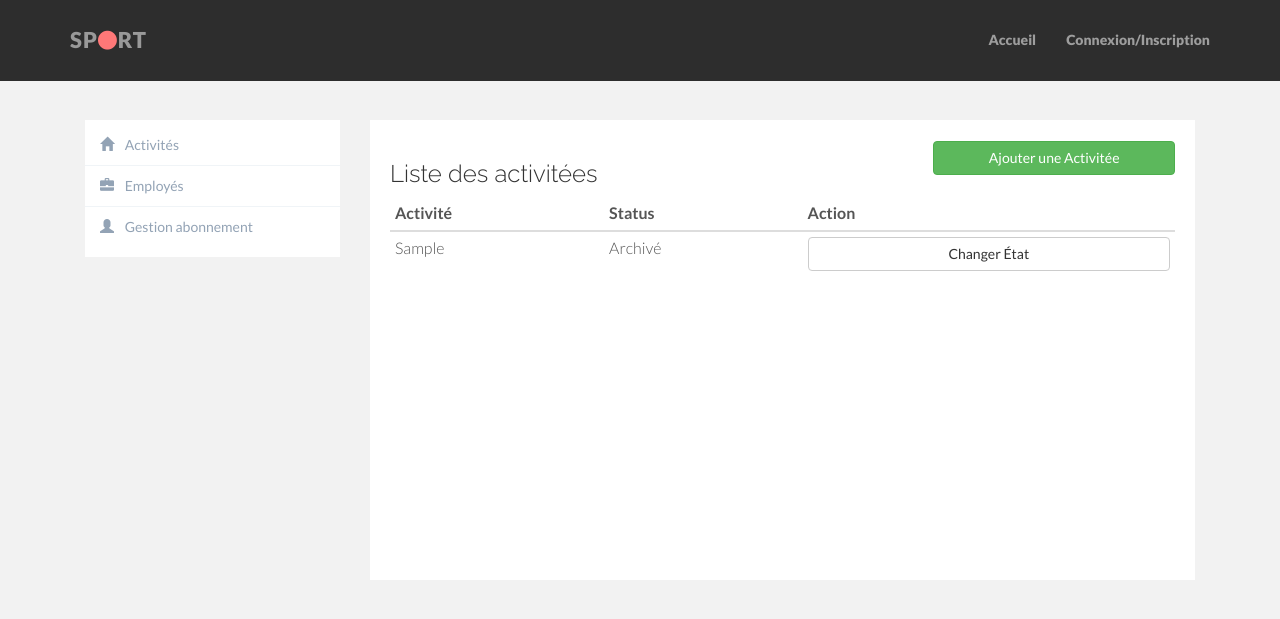
After one commit to Loulouw/CSI_Projet_M1, a PHP site: page /gestionActiviteAdministrateur.php in a window 1280 px wide. The commit adds this page. Shown: the top 619 px of the page. Run offline with PHP 8.4, Linux system fonts and the light colour scheme; tables that the repository leaves empty or names only in its code hold one stand-in row (values such as "Sample post"); some libraries are stand-ins or nearby versions.

Commit message:
ajout activite / gestion activite

```diff
--- a/db.php
+++ b/db.php
@@ -291,4 +291,26 @@ class db
         }
         return $message;
     }
+
+    function getActivites(){
+        return ORM::for_table("activite")->orderByAsc("libelle")->findMany();
+    }
+
+    function getActivite($nomActivite){
+        return ORM::for_table("activite")->where('libelle',$nomActivite)->findOne();
+    }
+
+    function updateActiviteArchive($idActivite){
+        $activite = ORM::for_table("activite")->where("id",$idActivite)->findOne();
+        $activite->archive = !$activite->archive;
+        $activite->save();
+    }
+
+    function ajoutActivite($nomActivite){
+        $activite = ORM::for_table("activite")->create();
+        $activite->id = $this->getLastId("activite");
+        $activite->libelle = $nomActivite;
+        $activite->archive = false;
+        $activite->save();
+    }
 }
--- /dev/null
+++ b/gestionActiviteAdministrateur.php
@@ -0,0 +1,109 @@
+<?php include 'header.php'; ?>
+<?php
+if (isset($_POST['updateEtatActivite'])) {
+    $db->updateActiviteArchive($_POST['idActivite']);
+}
+
+$messageActivite = "";
+
+if (isset($_POST['nouvelleActiviteeSend'])) {
+    if (trim($_POST['nomActivite']) === "") {
+        $messageActivite = "Le nom ne peut pas être vide";
+    } else if ($db->getActivite($_POST['nomActivite']) == false) {
+        $db->ajoutActivite($_POST['nomActivite']);
+        $messageActivite = "OK";
+    } else {
+        $messageActivite = "Une activitée portant le même nom existe déjà";
+    }
+}
+?>
+
+
+<div class="container n center">
+    <div class="row profile">
+        <?php include 'menuAdministrateur.php'; ?>
+
+        <div class="modal fade" id="modalAjoutActivite" tabindex="-1" role="dialog">
+            <div class="modal-dialog" role="document">
+                <div class="modal-content">
+                    <div class="modal-header">
+                        <h3 class="modal-title">Ajouter une activitée</h3>
+                        <button type="button" class="close" data-dismiss="modal" aria-label="Close">
+                            <span aria-hidden="true">&times;</span>
+                        </button>
+                    </div>
+                    <form id="activiteForm" method="post">
+                        <div class="modal-body">
+                            <div class="form-group" style="display:inline">
+                                <label for="nomActivite" class="control-label">Nom de l'activitée</label>
+                                <input type="text" class="form-control" id="nomActivite" name="nomActivite" value=""
+                                       required=""
+                                       title="Nom de l'activitée">
+                            </div>
+
+                        </div>
+                        <div class="modal-footer">
+                            <button style="display:inline" id="buttonAjoutActivite" type="submit"
+                                    name="nouvelleActiviteeSend" class="btn btn-success btn-block">Ajouter
+                            </button>
+                        </div>
+                    </form>
+                </div>
+            </div>
+        </div>
+
+        <div class="col-md-9">
+            <div class="profile-content">
+                <div class="row">
+                    <div class="col-md-12">
+                        <?php
+                        if (strcmp($messageActivite, "OK") == 0) {
+                            echo "<div class=\"alert alert-success\">L'activitée " . $_POST['nomActivite'] . " a été ajoutée</div>";
+                        } else if (strcmp($messageActivite, "") != 0) {
+                            echo "<div class=\"alert alert-danger\">" . $messageActivite . "</div>";
+                        }
+                        ?>
+                    </div>
+                    <div class="col-md-8">
+                        <h3>Liste des activitées</h3>
+                    </div>
+                    <div class="col-md-4">
+                        <button id="modalActiviteb" class="btn btn-success btn-block" type="button">
+                            Ajouter une Activitée
+                        </button>
+                    </div>
+                    <div class="col-md-12">
+                        <table class="table table-condensed">
+                            <thead>
+                            <tr>
+                                <th>Activité</th>
+                                <th>Status</th>
+                                <th>Action</th>
+                            </tr>
+                            </thead>
+                            <tbody>
+                            <?php
+                            $activites = $db->getActivites();
+                            foreach ($activites as $a) {
+                                echo "<form action='gestionActiviteAdministrateur.php' method='POST'>";
+                                echo "<input type='hidden' name='idActivite' value='" . $a->id . "'/>";
+                                $actif = $a->archive ? "Archivé" : "Actif";
+                                echo "<tr>";
+                                echo "<td>" . $a->libelle . "</td>";
+                                echo "<td>" . $actif . "</td>";
+                                echo "<td><input type='submit' class='btn btn-default btn-block' name='updateEtatActivite' value='Changer État'></td>";
+                                echo "</tr>";
+                                echo "</form>";
+                            }
+                            ?>
+                            </tbody>
+                        </table>
+                    </div>
+                </div>
+
+            </div>
+        </div>
+    </div>
+</div>
+
+<?php include 'footer.php'; ?>
--- a/menu.php
+++ b/menu.php
@@ -14,6 +14,9 @@
                 <li><a href="index.php">Accueil</a></li>
                 <?php
                     if(isset($_SESSION['utilisateur'])){
+                        if($_SESSION['utilisateur']->idstatusutilisateur == 1){
+                            echo "<li><a href='gestionActiviteAdministrateur.php'>Administration</a></li>";
+                        }
                         echo "<li><a href='vueGeneralCompte.php'>Mon compte</a></li>";
                         echo "<li><a href='deconnexion.php'>Deconnexion</a></li>";
                     }else{
--- /dev/null
+++ b/menuAdministrateur.php
@@ -0,0 +1,26 @@
+<div class="col-md-3">
+    <div class="profile-sidebar">
+        <!-- END SIDEBAR USER TITLE -->
+        <!-- SIDEBAR MENU -->
+        <div class="profile-usermenu" style="margin-top: -15px;">
+            <ul class="nav">
+                <li>
+                    <a href="gestionActiviteAdministrateur.php">
+                        <i class="glyphicon glyphicon-home"></i>
+                        Activités </a>
+                </li>
+                <li>
+                    <a href="gestionEmployeAdministrateur.php">
+                        <i class="glyphicon glyphicon-briefcase"></i>
+                        Employés </a>
+                </li>
+                <li>
+                    <a href="gestionCompteInactifAdministrateur.php">
+                        <i class="glyphicon glyphicon-user"></i>
+                        Gestion abonnement </a>
+                </li>
+            </ul>
+        </div>
+        <!-- END MENU -->
+    </div>
+</div>
--- a/script/script.js
+++ b/script/script.js
@@ -1,6 +1,9 @@
 $(document).ready(function () {
     $("#modal10jb").click(function () {
         $("#modal10j").modal("show");
+    });
+    $("#modalActiviteb").click(function () {
+        $("#modalAjoutActivite").modal("show");
     });
     $("#modal1mb").click(function () {
         $("#modal1m").modal("show");
@@ -8,7 +11,9 @@ $(document).ready(function () {
     $("#modal1ab").click(function () {
         $("#modal1a").modal("show");
     });
-    $("#abo10jfb").click(function () {
-        $("modal10j").modal("hide");
-    });
+
 });
+
+function showModalActivite(){
+    $("#modalAjoutActivite").modal("show");
+}
```
Also changed, not shown: gestionCompteInactifAdministrateur.php (added, +13 -0 lines), gestionEmployeAdministrateur.php (added, +13 -0 lines).
